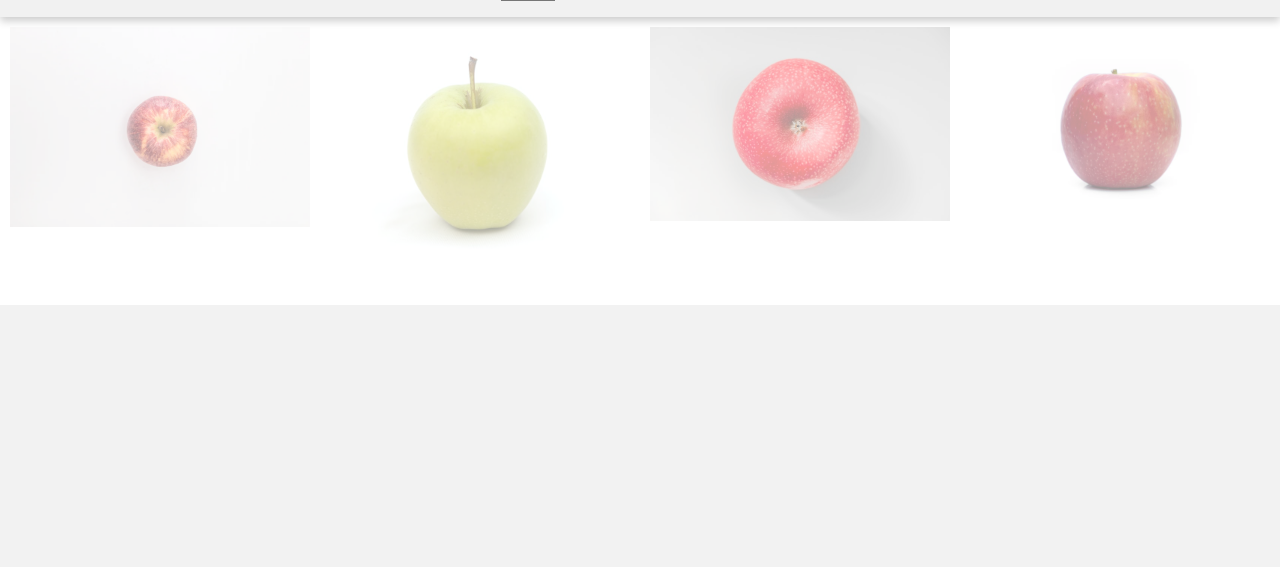
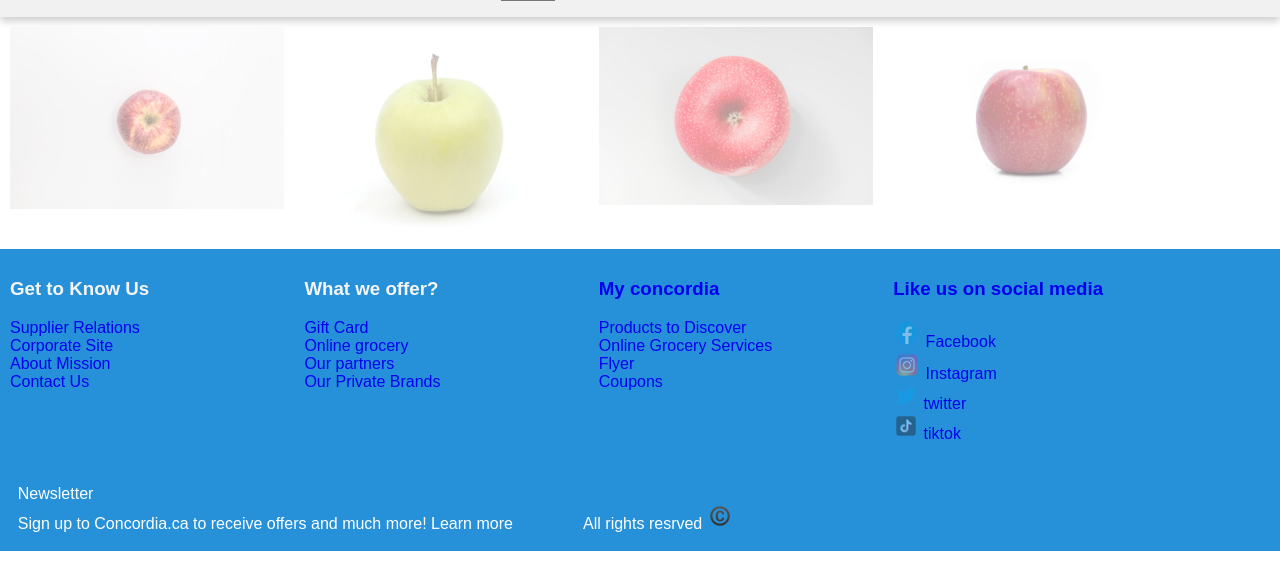
Before and after one commit to broxzhang/groceryApp, a PHP site: page /p3Apples.html in a window 1280 px wide. Shown: the part 966-1533 px from the top of the page. Before the commit the page ends 1271 px from the top, so only its background shows below. Run offline with PHP 8.4, Linux system fonts and the light colour scheme.

Commit message:
add footer

```diff
--- a/p3Apples.html
+++ b/p3Apples.html
@@ -88,10 +88,9 @@
 
 
 
+<!--
+    <div class="footer">
 
-    <div class="footer">
-        <!-- <p>Footer</p>
-        <p>Footer</p> -->
         <ul class="footer">
             <a href="#link1">
                 <li>About/Mission
@@ -101,7 +100,7 @@
             </a>
 
         </ul>
-    </div>
+    </div> -->
 
 
     <div class="row">
@@ -196,6 +195,59 @@
     </script>
 
     <br><br>
+
+    <footer id="footer">
+
+        <div class="row">
+
+
+         <div class="column" style="background-color:none;">
+             <h3>Get to Know Us</h3>
+             <p>
+            <a href="home.html"> Supplier Relations</a><br>
+            <a href="home.html"> Corporate Site</a><br>
+            <a href="aboutMission.html">   About Mission<br> </a>
+            <a href="ContactUs.html"> Contact Us</a><br>
+         </p></div>
+           <div class="column" style="background-color:none;">
+             <h3>What we offer?</h3>
+             <p>
+                 <a href="home.html"> Gift Card<br>
+                     <a href="home.html">  Online grocery<br>
+                         <a href="home.html"> Our partners<br>
+                             <a href="home.html"> Our Private Brands<br>
+                             </p></div>
+                             <div class="column" style="background-color:none;">
+                                 <h3>My concordia</h3>
+                                 <p>
+                                   <a href="home.html">  Products to Discover<br>
+                                       <a href="home.html"> Online Grocery Services<br>
+                                           <a href="home.html">  Flyer<br>
+                                               <a href="home.html">  Coupons<br>
+                                               </p> </div>
+                             <div class="column" style="background-color:none;">
+                               <h3>Like us on social media</h3>
+                               <p>
+                                   <a href="home.html">  <img id="test" src="facebook.png"> Facebook<br>
+                                       <a href="home.html"> <img id="test" src="instagram.png">  Instagram<br>
+                                           <a href="home.html"><img id="test" src="twitter.png">   twitter<br>
+                                               <a href="home.html">  <img id="test" src="tiktok.png">  tiktok<br>
+                               </p>  </div>
+
+
+
+
+
+       </div>
+       <div id="end">
+       <p>&nbsp;&nbsp;&nbsp; Newsletter<br>
+     &nbsp; &nbsp;  Sign up to Concordia.ca to receive offers and much more! Learn more
+     &nbsp;&nbsp;&nbsp; &nbsp;&nbsp;&nbsp;&nbsp;&nbsp;&nbsp;
+     &nbsp;&nbsp;&nbsp;  All rights resrved    <img id="test" src="copyrights.png"> <br><br>
+
+     </p></div>
+     </footer>
+
 </body>
 
 </html>
--- a/p3ApplesStyle.css
+++ b/p3ApplesStyle.css
@@ -375,3 +375,179 @@
     font-size: 35px;
     cursor: pointer;
   }
+
+  .parallax{
+
+    height: max-content;
+    background-attachment: fixed;
+    background-position: center;
+    background-repeat: no-repeat;
+    background-size: cover;
+
+}
+header{
+
+	  /* put your background here */
+
+	background-image: url("fruits.gif");
+	height: max-content;
+    background-attachment: fixed;
+    background-position: center;
+    background-repeat: no-repeat;
+    background-size: cover;
+    /* margin-top: 40px;
+    background-size:auto; */
+    border-radius: 30px;
+}
+#sticky{
+    position:fixed;
+    top:0;
+    width: 100%;
+
+}
+.menu{
+    background: #477cdd;
+    text-align: center;
+}
+.menu-ul{
+    margin: 0;
+    padding: 0;
+    display: inline;
+}
+.menu-ul li{
+    font-size: 17px;
+    padding: 25px 25px 0px 25px;
+    display: inline-block;
+    list-style: none;
+    font-size: 17px;
+
+}
+.a-menu{
+text-decoration: none;
+color: white;
+}
+.menu-ul li:hover{
+    background: none;
+    transform: scale(1.1);
+
+}
+
+.search-box{
+    border: 1px  solid white;
+border-radius: 50px;
+background: white;
+width: max-content;
+display: inline-block;
+margin: 8px;
+}
+.search-box:hover{
+    box-shadow: white;
+    border: 1px solid #5b8cd5;
+
+}
+.search-input{
+    width: 250px;
+    border: none;
+    font-size: 16px;
+    outline: none;
+    background: transparent;
+    margin: 15px  0 0 10px;
+
+}
+
+i{
+    font-size: 20px;
+    margin: 0 10px 0 0;
+}
+button{
+
+    background: none;
+    border: none;
+    outline: none;
+
+}
+ /* The subnavigation menu */
+ .subnav {
+    float: left;
+    overflow: hidden;
+  }
+
+  /* Subnav button */
+  .subnav .subnavbtn {
+    font-size: 16px;
+    border: none;
+    outline: none;
+    color: white;
+    padding: 0;
+    background-color: none;
+    font-family: inherit;
+    margin: 0;
+  }
+
+  /* Add a red background color to navigation links on hover */
+  .navbar a:hover, .subnav:hover .subnavbtn {
+    background-color:none;
+  }
+
+  /* Style the subnav content - positioned absolute */
+  .subnav-content {
+    display: none;
+    position: absolute;
+    left: 0;
+    background-color:white;
+    width: 100%;
+    z-index: 1;
+  }
+
+  /* Style the subnav links */
+  .subnav-content a {
+    float: left;
+    color: rgb(36, 169, 187);
+    text-decoration: none;
+  }
+
+  /* Add a grey background color on hover */
+  .subnav-content a:hover {
+    background-color: white;
+    color:rgb(112, 99, 233);
+  }
+
+  /* When you move the mouse over the subnav container, open the subnav content */
+  .subnav:hover .subnav-content {
+    display:grid;
+
+  }
+/* ======footer========== */
+#footer{
+	background-color: #2691d9;
+	color: whitesmoke;
+    position:relative ;
+    min-height: 100px;
+    margin-top: -100px;
+    clear: both;
+	/* text-align: left; */
+
+	text-decoration: none;
+}
+
+ a:link {
+  text-decoration: none;
+}
+#end{
+  color: #fff;
+}
+
+.column {
+  text-align:left;
+    float: left;
+    width: 23%;
+    padding: 10px;
+    /* height: 300px; Should be removed. Only for demonstration */
+  }
+
+  /* Clear floats after the columns */
+  .row:after {
+    content: "";
+    display: table;
+    clear: both;
+  }
```
